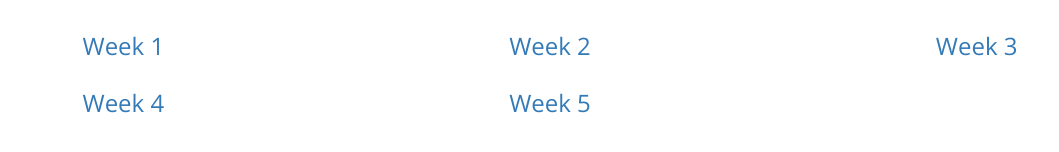
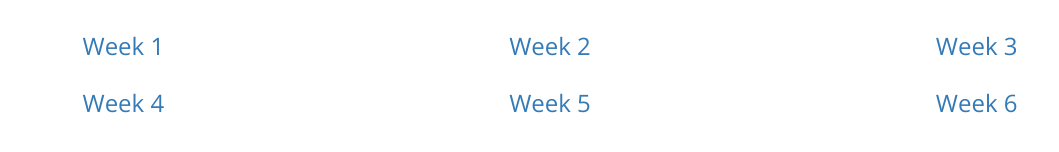
Before and after one commit to NunyaOS/nunyaos.github.io, a plain HTML site: page index.html in a window 1280 px wide. Shown: the part 2645-2797 px from the top of the page, without its empty margins (90-1149 px from the left). Drawn offline with nearby package versions, Linux system fonts and the light colour scheme.

Commit message:
Adding presentation 6

```diff
--- a/index.html
+++ b/index.html
@@ -180,6 +180,9 @@
             <div class="col-xs-4 team-wrapper">
               <h3><a href="./presentations/week5.pdf">Week 5</a></h3>
             </div>
+	    <div class="col-xs-4 team-wrapper">
+	      <h3><a href="./presentations/week6.pdf">Week 6</a></h3>
+	    </div>
         </div>
       </section>
     </div>
```
